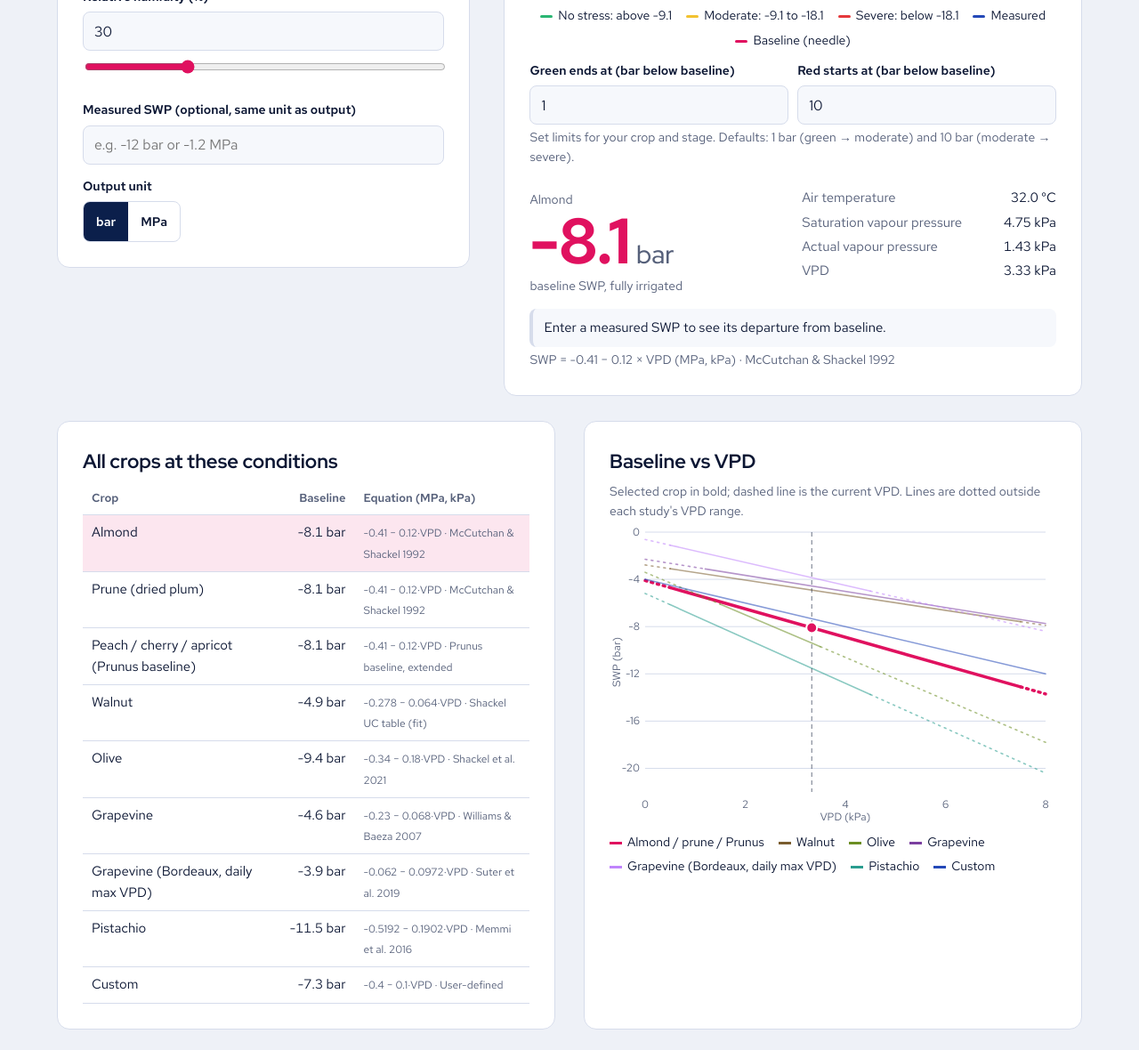
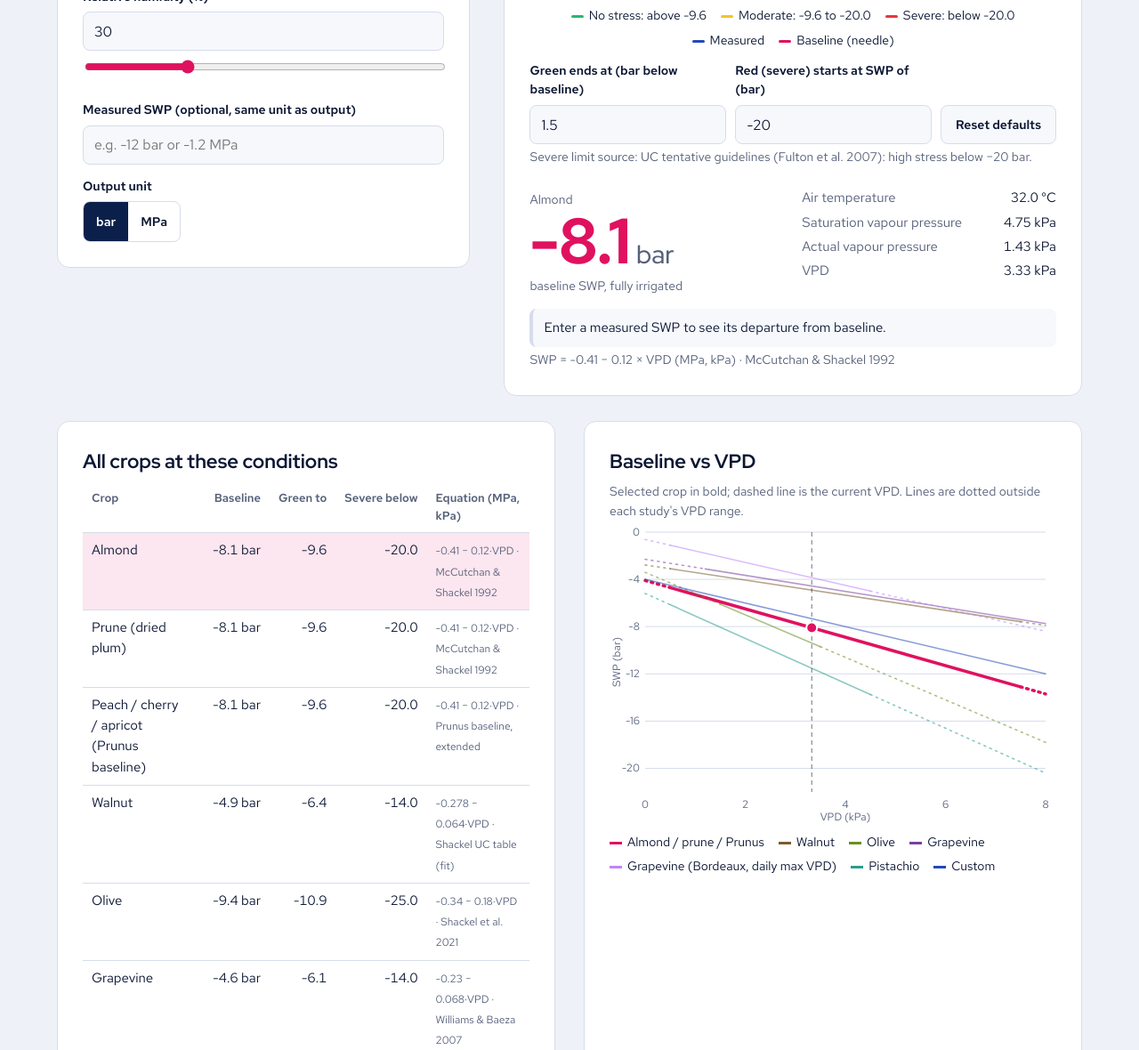
Before and after one commit to Andre7839/SWP, a plain HTML site: page index.html in a window 1280 px wide. Shown: the part 541-1721 px from the top of the page at 89% size. Drawn offline with Linux system fonts and the light colour scheme.

Commit message:
Add files via upload

```diff
--- a/index.html
+++ b/index.html
@@ -106,9 +106,11 @@ details summary{cursor:pointer;font-weight:600;min-height:44px;display:flex;alig
   <div class="legend gl" id="gLegend"></div>
   <div class="row lim">
    <div><label for="th2">Green ends at (<span class="pu"></span> below baseline)</label><input id="th2" type="number" step="0.5" min="0" inputmode="decimal"></div>
-   <div><label for="th3">Red starts at (<span class="pu"></span> below baseline)</label><input id="th3" type="number" step="0.5" min="0" inputmode="decimal"></div>
+   <div><label for="th3">Red (severe) starts at SWP of (<span class="pu"></span>)</label><input id="th3" type="number" step="0.5" max="0" inputmode="decimal"></div>
+   <button class="btn" id="resetLim" type="button" style="flex:none">Reset defaults</button>
   </div>
-  <p class="note" id="limMsg" style="margin-bottom:22px">Set limits for your crop and stage. Defaults: 1 bar (green → moderate) and 10 bar (moderate → severe).</p>
+  <p class="note" id="limMsg"></p>
+  <p class="note" id="sevSrc" style="margin-bottom:22px"></p>
   <div class="out">
    <div>
     <div class="note" id="cropName"></div>
@@ -127,7 +129,7 @@ details summary{cursor:pointer;font-weight:600;min-height:44px;display:flex;alig
 <section class="band"><div class="wrap grid2">
  <div class="card">
   <h2>All crops at these conditions</h2>
-  <table class="stack"><thead><tr><th>Crop</th><th class="n">Baseline</th><th>Equation (MPa, kPa)</th></tr></thead><tbody id="allBody"></tbody></table>
+  <table class="stack"><thead><tr><th>Crop</th><th class="n">Baseline</th><th class="n">Green to</th><th class="n">Severe below</th><th>Equation (MPa, kPa)</th></tr></thead><tbody id="allBody"></tbody></table>
  </div>
  <div class="card">
   <h2>Baseline vs VPD</h2>
@@ -173,6 +175,7 @@ details summary{cursor:pointer;font-weight:600;min-height:44px;display:flex;alig
   <li><b>Grapevine (Bordeaux)</b> — a = −0.062, b = −0.0972, with the day's maximum VPD. Suter et al. (2019) Front. Plant Sci. 10:1485.</li>
   <li><b>Pistachio</b> — a = −0.5192, b = −0.1902. Memmi et al. (2016) Span. J. Agric. Res. 14(2):e0804 (Kerman, Spain).</li>
  </ul>
+ <p><b>Stress zones.</b> Green (no stress) extends 1.5 bar (0.15 MPa) below the baseline by default. Red (severe) starts at a fixed, crop-specific SWP from the literature: almond, prune and peach −20 bar (UC tentative guidelines, Fulton et al. 2007; Andrews 2025); walnut −14 bar (Fulton et al. 2007); olive −25 bar (Andrews 2025; Shackel et al. 2021 report yield loss at −3 to −4 MPa during pit hardening); grapevine −14 bar (van Leeuwen et al. 2009); pistachio −20 bar (severe RDI level, Memmi et al. 2016). Yellow lies between. Both limits are editable; severe overrides are kept per crop.</p>
  <p class="note">Field crops such as processing tomato have no widely adopted published SWP baseline; use the Custom option with coefficients fitted to your own well-watered reference plots.</p>
  </details>
 </div></section>
@@ -181,19 +184,20 @@ details summary{cursor:pointer;font-weight:600;min-height:44px;display:flex;alig
 <script>
 {
 const CROPS=[
- {id:'almond',name:'Almond',a:-0.41,b:-0.12,v:[0.5,7.5],src:'McCutchan & Shackel 1992',c:'#e0115f'},
- {id:'prune',name:'Prune (dried plum)',a:-0.41,b:-0.12,v:[0.5,7.5],src:'McCutchan & Shackel 1992',c:'#e0115f',dup:1},
- {id:'prunus',name:'Peach / cherry / apricot (Prunus baseline)',a:-0.41,b:-0.12,v:[0.5,7.5],src:'Prunus baseline, extended',c:'#e0115f',dup:1},
- {id:'walnut',name:'Walnut',a:-0.278,b:-0.064,v:[0.5,7.5],src:'Shackel UC table (fit)',c:'#7a5c2e'},
- {id:'olive',name:'Olive',a:-0.34,b:-0.18,v:[1.5,3.5],src:'Shackel et al. 2021',c:'#6b8e23'},
- {id:'grape',name:'Grapevine',a:-0.23,b:-0.068,v:[1.2,8.7],src:'Williams & Baeza 2007',c:'#7b3fa0'},
- {id:'grapeB',name:'Grapevine (Bordeaux, daily max VPD)',a:-0.062,b:-0.0972,v:[0.5,4.5],src:'Suter et al. 2019',c:'#c084fc'},
- {id:'pist',name:'Pistachio',a:-0.5192,b:-0.1902,v:[0.5,4.5],src:'Memmi et al. 2016',c:'#2a9d8f'},
- {id:'custom',name:'Custom',a:-0.40,b:-0.10,v:[0,8],src:'User-defined',c:'#2449b8'}];
+ {id:'almond',sev:-2.0,ssrc:'UC tentative guidelines (Fulton et al. 2007): high stress below −20 bar',name:'Almond',a:-0.41,b:-0.12,v:[0.5,7.5],src:'McCutchan & Shackel 1992',c:'#e0115f'},
+ {id:'prune',sev:-2.0,ssrc:'UC tentative guidelines (Fulton et al. 2007): readings beyond −20 bar harmful',name:'Prune (dried plum)',a:-0.41,b:-0.12,v:[0.5,7.5],src:'McCutchan & Shackel 1992',c:'#e0115f',dup:1},
+ {id:'prunus',sev:-2.0,ssrc:'UCCE (Andrews 2025), peach: severe at −20 bar and lower',name:'Peach / cherry / apricot (Prunus baseline)',a:-0.41,b:-0.12,v:[0.5,7.5],src:'Prunus baseline, extended',c:'#e0115f',dup:1},
+ {id:'walnut',sev:-1.4,ssrc:'UC tentative guidelines (Fulton et al. 2007): severe defoliation at −14 to −18 bar',name:'Walnut',a:-0.278,b:-0.064,v:[0.5,7.5],src:'Shackel UC table (fit)',c:'#7a5c2e'},
+ {id:'olive',sev:-2.5,ssrc:'UCCE (Andrews 2025): severe at −25 bar and lower; Shackel et al. 2021: yield loss −3 to −4 MPa',name:'Olive',a:-0.34,b:-0.18,v:[1.5,3.5],src:'Shackel et al. 2021',c:'#6b8e23'},
+ {id:'grape',sev:-1.4,ssrc:'van Leeuwen et al. 2009 / Rienth 2023: severe water stress below −1.4 MPa',name:'Grapevine',a:-0.23,b:-0.068,v:[1.2,8.7],src:'Williams & Baeza 2007',c:'#7b3fa0'},
+ {id:'grapeB',sev:-1.4,ssrc:'van Leeuwen et al. 2009 / Rienth 2023: severe water stress below −1.4 MPa',name:'Grapevine (Bordeaux, daily max VPD)',a:-0.062,b:-0.0972,v:[0.5,4.5],src:'Suter et al. 2019',c:'#c084fc'},
+ {id:'pist',sev:-2.0,ssrc:'Memmi et al. 2016: severe RDI treatment held at −2.0 MPa',name:'Pistachio',a:-0.5192,b:-0.1902,v:[0.5,4.5],src:'Memmi et al. 2016',c:'#2a9d8f'},
+ {id:'custom',sev:-2.0,ssrc:'User-defined',name:'Custom',a:-0.40,b:-0.10,v:[0,8],src:'User-defined',c:'#2449b8'}];
 const $=id=>document.getElementById(id);
 const S={crop:'almond',tu:'C',pu:'bar',t:32,rh:30,meas:'',ca:-0.40,cb:-0.10,th:[-0.2,-0.1,-1.0]};
-try{Object.assign(S,JSON.parse(localStorage.getItem('swpBaseline')||'{}'));if(+S.th[1]===-0.5)S.th[1]=-0.1}catch(e){}
-if(!(S.th[1]<=0&&S.th[1]>=-3&&S.th[2]<S.th[1]&&S.th[2]>=-6))S.th=[-0.2,-0.1,-1.0];
+try{Object.assign(S,JSON.parse(localStorage.getItem('swpBaseline')||'{}'))}catch(e){}
+if(S.v!==3){S.v=3;S.gd=-0.15;S.sevO={}}
+if(!(S.gd<=0&&S.gd>=-2))S.gd=-0.15;if(typeof S.sevO!=='object'||!S.sevO)S.sevO={};
 const save=()=>{try{localStorage.setItem('swpBaseline',JSON.stringify(S))}catch(e){}};
 const toC=t=>S.tu==='F'?(t-32)*5/9:t, fromC=t=>S.tu==='F'?t*9/5+32:t;
 const es=T=>0.6108*Math.exp(17.27*T/(T+237.3));
@@ -203,9 +207,11 @@ const base=(c,V)=>c.a+c.b*V;
 const k=()=>S.pu==='bar'?10:1, dp=()=>S.pu==='bar'?1:2;
 const fmt=mpa=>(mpa*k()).toFixed(dp());
 const esc=s=>String(s).replace(/[&<>"']/g,m=>({'&':'&amp;','<':'&lt;','>':'&gt;','"':'&quot;',"'":'&#39;'}[m]));
-function status(d){const t=S.th.map(Number);
- if(d>=t[1])return['No water stress','#2bb673'];
- if(d>=t[2])return['Moderate stress','#f2c230'];
+const sevOf=id=>{const o=S.sevO[id];return typeof o==='number'?o:(CROPS.find(x=>x.id===id)||CROPS[0]).sev};
+const lims=(id,bl)=>{const t3=sevOf(id);return[Math.max(bl+S.gd,t3),t3]};
+function status(ms,bl,id){const [t2,t3]=lims(id,bl);
+ if(ms>=t2)return['No water stress','#2bb673'];
+ if(ms>=t3)return['Moderate stress','#f2c230'];
  return['Severe stress','#e5383b']}
 $('crop').innerHTML=CROPS.map(c=>`<option value="${c.id}">${esc(c.name)}</option>`).join('');
 function setSeg(el,v){for(const b of el.querySelectorAll('button'))b.setAttribute('aria-pressed',b.dataset.v===v)}
@@ -214,10 +220,10 @@ function syncInputs(){
  const tr=$('tr');tr.min=S.tu==='F'?40:5;tr.max=S.tu==='F'?122:50;tr.step=S.tu==='F'?1:0.5;
  $('t').value=(+S.t).toFixed(1);tr.value=S.t;$('rh').value=S.rh;$('rhr').value=S.rh;
  $('meas').value=S.meas;$('ca').value=S.ca;$('cb').value=S.cb;
- ['th2','th3'].forEach((id,i)=>$(id).value=+(-S.th[i+1]*k()).toFixed(2));for(const e of document.querySelectorAll('.pu'))e.textContent=S.pu;
+ $('th2').value=+(-S.gd*k()).toFixed(2);$('th3').value=+(sevOf(S.crop)*k()).toFixed(2);for(const e of document.querySelectorAll('.pu'))e.textContent=S.pu;
  setSeg($('tu'),S.tu);setSeg($('pu'),S.pu)}
 function gauge(bl,ms){
- const t2=bl+(+S.th[1]),t3=bl+(+S.th[2]);
+ const [t2,t3]=lims(S.crop,bl);
  const lo=Math.max(-12,Math.min(-3,Math.floor(Math.min(t3+0.25*(t3-t2)-0.5,ms??0)-0.2)));
  const ang=v=>Math.PI*(1-Math.max(lo,Math.min(0,v))/lo);
  const cx=200,cy=196,R=172,P=(a,r)=>[(cx+r*Math.cos(a)).toFixed(1),(cy-r*Math.sin(a)).toFixed(1)];
@@ -247,11 +253,12 @@ function render(){
  if(ms!=null)rows.push(['Measured − baseline',`${((ms-bl)*k()).toFixed(dp())} ${S.pu}`]);
  $('kv').innerHTML=rows.map(r=>`<dt>${r[0]}</dt><dd>${r[1]}</dd>`).join('');
  const st=$('status');
- if(ms!=null){const [txt,col]=status(ms-bl);st.style.setProperty('--c',col);st.innerHTML=`<b>${txt}.</b> Measured ${(ms*k()).toFixed(dp())} ${S.pu} is ${Math.abs((ms-bl)*k()).toFixed(dp())} ${S.pu} ${ms<bl?'below':'above'} the baseline.`}
+ if(ms!=null){const [txt,col]=status(ms,bl,S.crop);st.style.setProperty('--c',col);st.innerHTML=`<b>${txt}.</b> Measured ${(ms*k()).toFixed(dp())} ${S.pu} is ${Math.abs((ms-bl)*k()).toFixed(dp())} ${S.pu} ${ms<bl?'below':'above'} the baseline.`}
  else{st.style.setProperty('--c','var(--line)');st.textContent='Enter a measured SWP to see its departure from baseline.'}
  const out=V<c.v[0]||V>c.v[1];
  $('eqLine').textContent=`SWP = ${c.a} ${c.b<0?'−':'+'} ${Math.abs(c.b)} × VPD (MPa, kPa) · ${c.src}`+(out?` · Current VPD is outside the ${c.v[0]}–${c.v[1]} kPa calibration range.`:'');
- $('allBody').innerHTML=CROPS.map(x=>{const cc=crop(x.id);return`<tr class="${x.id===S.crop?'sel':''}"><td>${esc(cc.name)}</td><td class="n">${fmt(base(cc,V))} ${S.pu}</td><td><span class="tag">${cc.a} ${cc.b<0?'−':'+'} ${Math.abs(cc.b)}·VPD · ${esc(cc.src)}</span></td></tr>`}).join('');
+ $('allBody').innerHTML=CROPS.map(x=>{const cc=crop(x.id);return`<tr class="${x.id===S.crop?'sel':''}"><td>${esc(cc.name)}</td><td class="n">${fmt(base(cc,V))} ${S.pu}</td><td class="n">${fmt(lims(x.id,base(cc,V))[0])}</td><td class="n">${fmt(sevOf(x.id))}</td><td><span class="tag">${cc.a} ${cc.b<0?'−':'+'} ${Math.abs(cc.b)}·VPD · ${esc(cc.src)}</span></td></tr>`}).join('');
+ const o=typeof S.sevO[S.crop]==='number';$('sevSrc').textContent=o?`Severe limit set by you (literature default ${fmt(c.sev)} ${S.pu}: ${c.ssrc}).`:`Severe limit source: ${c.ssrc}.`;
  gauge(bl,ms);chart();lookup();save()}
 const ch=$('chart');
 function chart(){
@@ -287,24 +294,25 @@ function batch(){
  for(const line of $('batchIn').value.split(/\r?\n/)){const p=line.split(/[,;\t ]+/).filter(Boolean).map(Number);
   if(p.length<2||p.slice(0,2).some(isNaN))continue;
   const T=toC(p[0]),V=vpd(T,p[1]),bl=base(c,V),ms=p.length>2&&!isNaN(p[2])?p[2]/k():null;
-  rows.push({t:p[0],rh:p[1],V,bl,ms,d:ms==null?null:ms-bl,st:ms==null?'':status(ms-bl)[0]})}
+  rows.push({t:p[0],rh:p[1],V,bl,ms,d:ms==null?null:ms-bl,st:ms==null?'':status(ms,bl,S.crop)[0]})}
  const u=S.pu;
  $('batchOut').innerHTML=rows.length?`<thead><tr><th class="n">T °${S.tu}</th><th class="n">RH %</th><th class="n">VPD kPa</th><th class="n">Baseline ${u}</th><th class="n">Measured ${u}</th><th class="n">Δ ${u}</th><th>Status</th></tr></thead><tbody>`+rows.map(r=>`<tr><td class="n">${r.t}</td><td class="n">${r.rh}</td><td class="n">${r.V.toFixed(2)}</td><td class="n">${fmt(r.bl)}</td><td class="n">${r.ms==null?'':fmt(r.ms)}</td><td class="n">${r.d==null?'':fmt(r.d)}</td><td>${esc(r.st)}</td></tr>`).join('')+'</tbody>':'<tbody><tr><td>No valid rows yet — paste temperature and RH values.</td></tr></tbody>';
  batchCSV=`crop,T_${S.tu},RH_pct,VPD_kPa,baseline_${u},measured_${u},delta_${u},status\n`+rows.map(r=>[`"${c.name}"`,r.t,r.rh,r.V.toFixed(3),fmt(r.bl),r.ms==null?'':fmt(r.ms),r.d==null?'':fmt(r.d),r.st].join(',')).join('\n')}
 async function copy(txt,btn){const o=btn.textContent;try{await navigator.clipboard.writeText(txt);btn.textContent='Copied'}catch(e){btn.textContent='Copy blocked — select the table instead'}setTimeout(()=>btn.textContent=o,1800)}
-$('crop').onchange=e=>{S.crop=e.target.value;$('customBox').hidden=S.crop!=='custom';render();batch()};
+$('crop').onchange=e=>{S.crop=e.target.value;$('th3').value=+(sevOf(S.crop)*k()).toFixed(2);$('customBox').hidden=S.crop!=='custom';render();batch()};
 $('t').oninput=e=>{if(e.target.value==='')return;S.t=+e.target.value;$('tr').value=S.t;render()};
 $('tr').oninput=e=>{S.t=+e.target.value;$('t').value=(+S.t).toFixed(1);render()};
 $('rh').oninput=e=>{if(e.target.value==='')return;S.rh=+e.target.value;$('rhr').value=S.rh;render()};
 $('rhr').oninput=e=>{S.rh=+e.target.value;$('rh').value=S.rh;render()};
 $('meas').oninput=e=>{S.meas=e.target.value;render()};
 $('ca').oninput=e=>{S.ca=+e.target.value||0;render();batch()};$('cb').oninput=e=>{S.cb=+e.target.value||0;render();batch()};
-['th2','th3'].forEach((id,i)=>$(id).oninput=e=>{const v=Math.abs(parseFloat(e.target.value));const m=$('limMsg');if(isNaN(v))return;
- const mpa=-v/k(),o=[S.th[1],S.th[2]];o[i]=mpa;
- if(o[1]>=o[0]){m.textContent=`Red must start further below baseline than green ends (${(-o[0]*k()).toFixed(dp())} ${S.pu}).`;m.style.color='#e5383b';return}
- if(o[1]<-6){m.textContent=`Limits above ${6*k()} ${S.pu} below baseline are not physiologically meaningful here.`;m.style.color='#e5383b';return}
- m.style.color='';m.textContent=`Green down to ${(-o[0]*k()).toFixed(dp())} ${S.pu} below baseline, severe beyond ${(-o[1]*k()).toFixed(dp())} ${S.pu}.`;
- S.th[1]=o[0];S.th[2]=o[1];render();batch()});
+const lmsg=(t,bad)=>{const m=$('limMsg');m.textContent=t;m.style.color=bad?'#e5383b':''};
+$('th2').oninput=e=>{const v=Math.abs(parseFloat(e.target.value));if(isNaN(v))return;if(v/k()>2){lmsg(`Green limit must be within ${(2*k()).toFixed(0)} ${S.pu} of baseline.`,1);return}
+ S.gd=-v/k();lmsg(`Green down to ${v} ${S.pu} below baseline (all crops).`);render();batch()};
+$('th3').oninput=e=>{const v=-Math.abs(parseFloat(e.target.value));if(isNaN(v))return;const mpa=v/k();
+ if(mpa<-8){lmsg(`Severe limit below ${-8*k()} ${S.pu} is outside the physiological range.`,1);return}
+ S.sevO[S.crop]=mpa;lmsg(`Severe limit for ${crop(S.crop).name} set to ${v} ${S.pu}.`);render();batch()};
+$('resetLim').onclick=()=>{S.gd=-0.15;delete S.sevO[S.crop];syncInputs();lmsg(`Reset: green 1.5 bar below baseline, severe limit from literature.`);render();batch()};
 $('tu').onclick=e=>{const v=e.target.dataset?.v;if(!v||v===S.tu)return;const T=toC(+S.t);S.tu=v;S.t=+fromC(T).toFixed(1);syncInputs();render();batch()};
 $('pu').onclick=e=>{const v=e.target.dataset?.v;if(!v||v===S.pu)return;if(S.meas!==''&&!isNaN(+S.meas))S.meas=String(+(v==='bar'?S.meas*10:S.meas/10).toFixed(2));S.pu=v;syncInputs();render();batch()};
 $('runBatch').onclick=batch;
```
